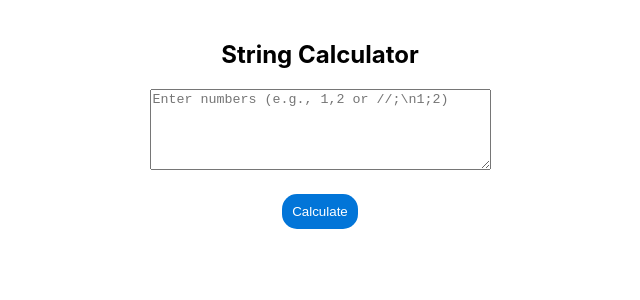
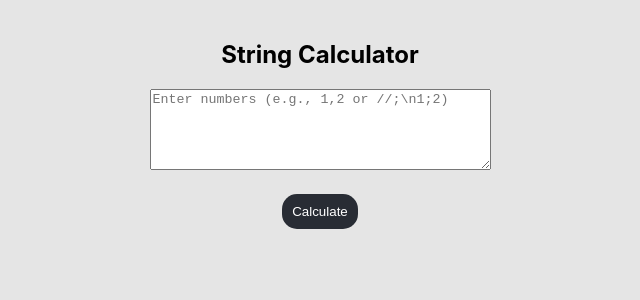
Before and after one commit to Induvala/stringcal, a React (Create React App) app: page / in a window 1280 px wide. Shown: the top 300 px of the page, without its empty margins (320-960 px from the left). Built offline with nearby package versions, Linux system fonts and the light colour scheme.

Commit message:
fix some css issue

```diff
--- a/src/App.css
+++ b/src/App.css
@@ -1,10 +1,18 @@
 .App {
   text-align: center;
+  background-color: #e5e5e5;
+  height: 100vh;
 }
 
 .App-logo {
   height: 40vmin;
   pointer-events: none;
+}
+
+button{
+  cursor: pointer;
+  font-weight: 500;
+  box-sizing: border-box;
 }
 
 @media (prefers-reduced-motion: no-preference) {
--- a/src/components/StringCal.jsx
+++ b/src/components/StringCal.jsx
@@ -20,7 +20,7 @@ function StringCal() {
     }
 
     return (
-        <div className='main' style={{ padding: 20 }}>
+        <div style={{ padding: 20 }}>
             <h2>String Calculator</h2>
             <textarea
                 rows={5}
@@ -31,11 +31,11 @@ function StringCal() {
             />
             <br />
             <br />
-            <button style={{ color: '#fff', border: 0, borderRadius: '15px', backgroundColor: '#0275d8', padding: '10px' }} type='button' onClick={handleClick}>Calculate</button>
+            <button style={{ color: '#fff', border: 0, borderRadius: '15px', backgroundColor: '#282c34', padding: '10px' }} type='button' onClick={handleClick}>Calculate</button>
             {result !== null && <p>Result: {result} </p>}
             {error && <p style={{ color: 'red' }}>{error}</p>}
         </div>
     )
 }
 
-export default StringCal
+export default StringCal;
```
